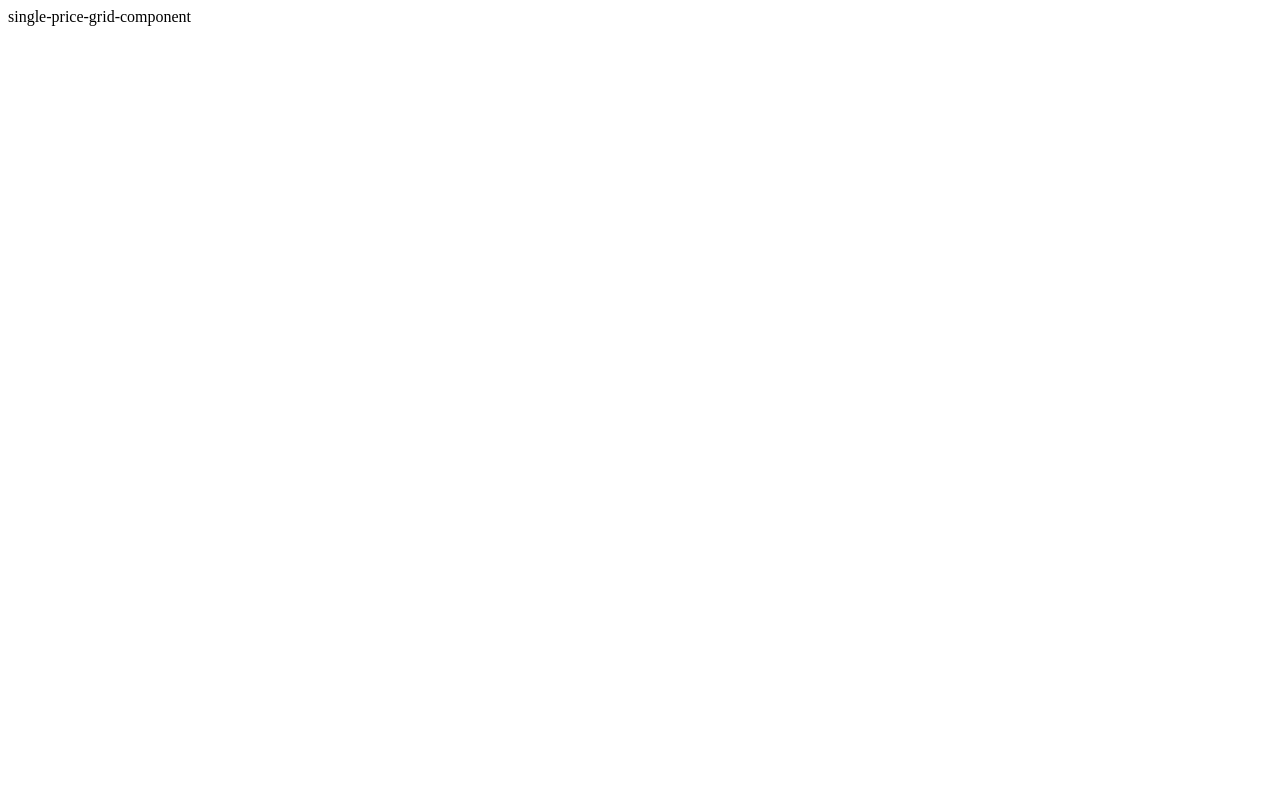
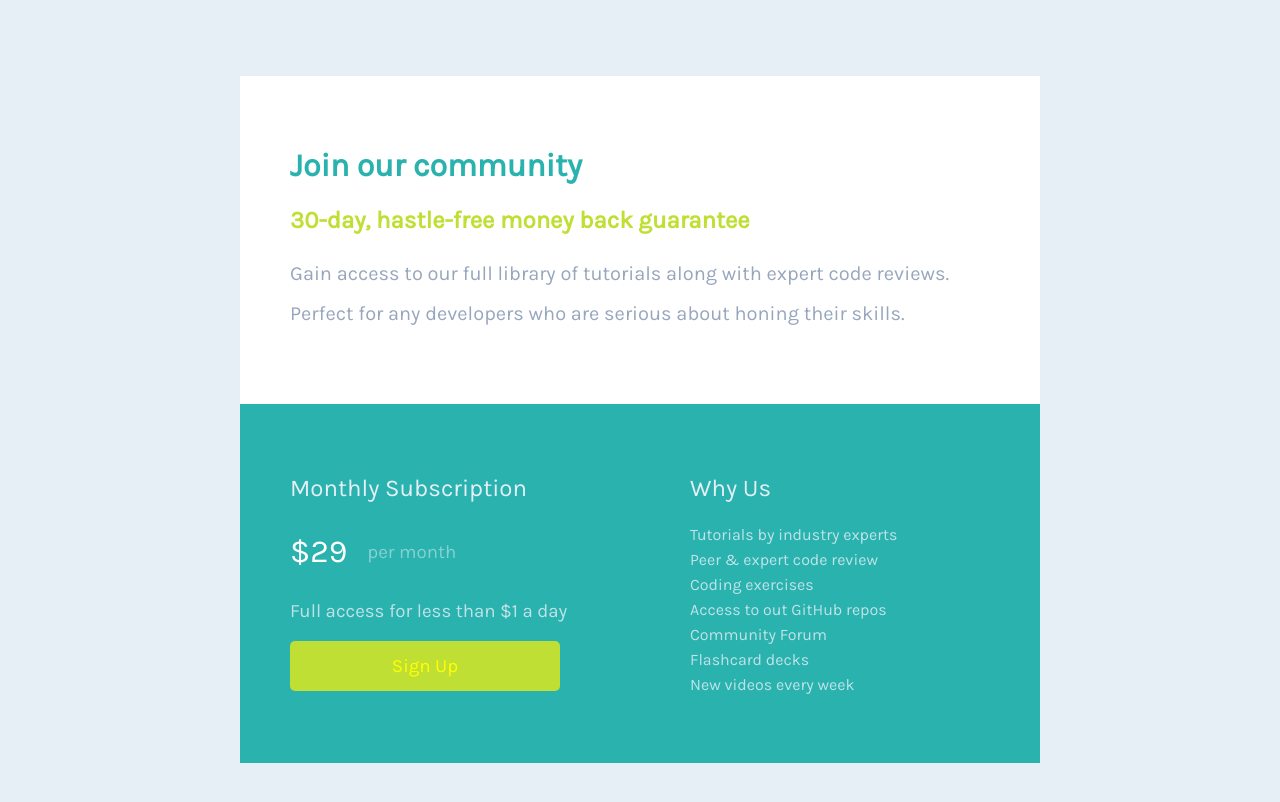
Before and after one commit to majha07/majha07.github.io, a plain HTML site: page index.html in a window 1280 px wide. Drawn offline with Linux system fonts and the light colour scheme.

Commit message:
new things added

```diff
--- a/index.html
+++ b/index.html
@@ -1 +1,99 @@
-single-price-grid-component
+<!DOCTYPE html>
+<html lang="en">
+<head>
+    <meta charset="UTF-8">
+    <meta name="viewport" content="width=device-width, initial-scale=1, minimum-scale=1" />
+    <title>Single Price Grid Component</title>
+    <link href="https://fonts.googleapis.com/css?family=Karla" rel="stylesheet">
+    <style>
+        .wrapper-component{
+            min-height: 600px;
+            width: 800px;
+            background-color: white;
+            margin: 6% auto;
+            display: flex;
+            flex-direction: column;
+        }
+        .grid1{
+            min-height: 300px;
+            padding: 50px;
+            box-sizing: border-box;
+        }
+        .grid2{
+            background-color: hsl(179, 62%, 43%);
+            min-height: 250px;
+            display: flex;
+            flex-direction: row;
+        }
+        .column1{
+            flex-basis: 50%;
+            min-height: inherit;
+            box-sizing: inherit;
+            padding: 50px;
+        }
+        .price-info{
+            display: flex;
+            flex-direction: row;
+            align-items: center;
+            height: 60px;
+        }
+        .SignUp{
+            background-color: hsl(71, 73%, 54%);
+            height: 50px;
+            width: 90%;
+            border-radius: 5px;
+            display: flex;
+            justify-content: center;
+            align-items: center;
+        }
+        .column1:hover{
+            background-color: darkcyan;
+        }
+        @media (max-width: 375px) {
+            .wrapper-component {
+                width: 85%;
+            }
+            .grid2 {
+                flex-direction: column;
+            }
+            .column1{
+                padding: 30px;
+            }
+        }
+    </style>
+</head>
+<body style="background-color: hsl(204, 43%, 93%)" >
+<div class="wrapper-component">
+    <div class="grid1">
+        <h1 style="font-family: Karla;font-weight: 600;color:hsl(179, 62%, 43%)">Join our community</h1>
+        <h2 style="font-family: Karla;font-weight: 600;color:hsl(71, 73%, 54%)">30-day, hastle-free money back guarantee</h2>
+        <p style="font-size: 20px; font-family: Karla;font-weight: 400;color:hsl(218, 22%, 67%);line-height: 2;">Gain access to our full library of tutorials along with expert code reviews.
+            <br>Perfect for any developers who are serious about honing their skills.</p>
+    </div>
+    <div class="grid2">
+        <div class="column1">
+            <h2 style="font-family: Karla;font-weight: 400;color: hsl(204, 43%, 93%)">Monthly Subscription</h2>
+            <span class="price-info">
+                       <h1 style="margin-right: 20px;;font-family: Karla;font-weight: 400;color: white">$29</h1>
+                       <h3 style="font-family: Karla;font-weight: 400;color: hsl(204, 43%, 93%);opacity: 50%;">per month</h3>
+                   </span>
+            <h3 style="font-family: Karla;font-weight: 400;color: hsl(204, 43%, 93%);opacity: 80%">Full access for less than $1 a day</h3>
+            <div class="SignUp">
+                <h3 style="font-family: Karla;font-weight: 400;color:yellow;">Sign Up</h3>
+            </div>
+        </div>
+        <div class="column1">
+            <h2 style="font-family: Karla;font-weight: 400;color: hsl(204, 43%, 93%)">Why Us</h2>
+            <p style="font-family: Karla;font-weight: 400;color: hsl(204, 43%, 93%);line-height: 25px;opacity: 80%">Tutorials by industry experts<br>
+                Peer & expert code review<br>Coding exercises<br>Access to out GitHub repos<br>
+                Community Forum<br>Flashcard decks<br>
+                New videos every week
+            </p>
+        </div>
+    </div>
+</div>
+</body>
+<script>
+
+</script>
+</html>
```
